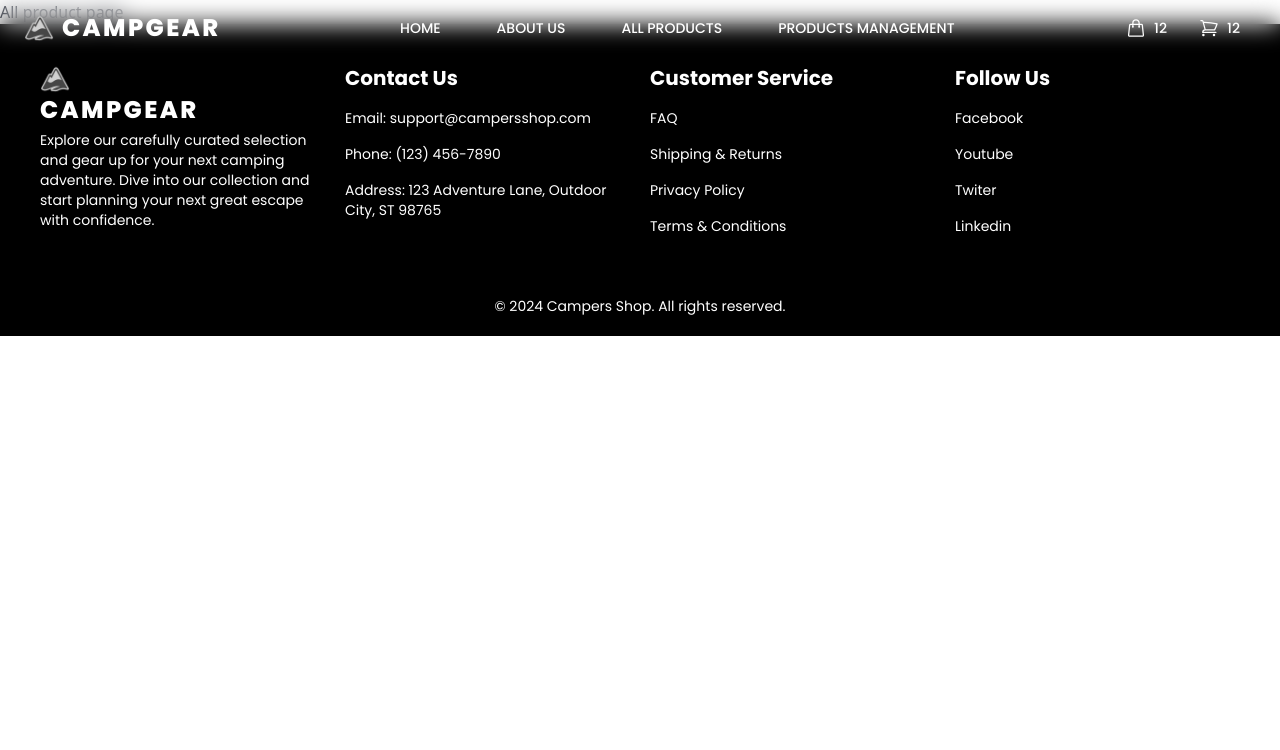
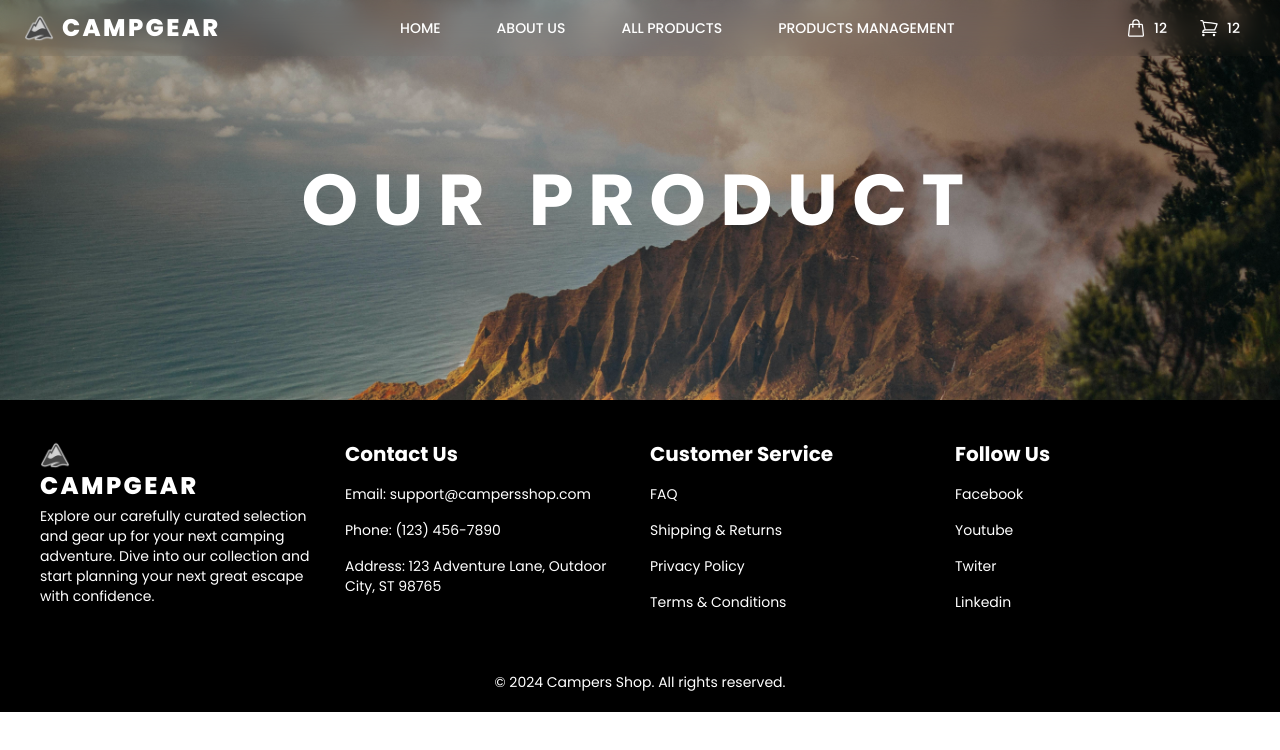
Before and after one commit to ashraf56/Camper-Shop-Frontend, a React (Vite) app: page /products in a window 1280 px wide. Shown: the top 750 px of the page. Built offline with nearby package versions, Linux system fonts and the light colour scheme.

Commit message:
all product page created

```diff
--- a/src/components/AboutpageCompo/Abouthero.tsx
+++ b/src/components/AboutpageCompo/Abouthero.tsx
@@ -3,18 +3,11 @@ import imgs from '@/assets/abouthero.jpg'
 const Abouthero = () => {
     return (
         <div className='w-full h-[50vh] flex flex-col relative items-center justify-center ' style={{ backgroundImage: `linear-gradient(rgba(0, 0, 0, 0.4),rgba(0, 0, 0, 0.1)),url(${imgs})`, backgroundSize: 'cover', backgroundPosition: 'center', objectFit: 'contain' }}>
-        <div className=' text-white'>
-            {/* <p className='text-center text-lg font-light font-CustomFont tracking-[0.2em]'> Explore </p> */}
+            <div className=' text-white'>
 
-            <h1 className='font-bold font-CustomFont uppercase text-3xl md:text-7xl text-center tracking-[0.2em]'>About US</h1>
-
+                <h1 className='font-bold font-CustomFont uppercase text-3xl md:text-7xl text-center tracking-[0.2em]'>About US</h1>
+            </div>
         </div>
-
-
-
-
-
-    </div>
     );
 };
 
--- a/src/components/HomepageCompo/Herocard.tsx
+++ b/src/components/HomepageCompo/Herocard.tsx
@@ -16,7 +16,7 @@ const Herocard = () => {
         <div className="grid  gap-3 px-10 md:px-20  md:grid-cols-3 ">
            {
             siteContent.map(st=>(
-                <Card className='bg-transparent backdrop-blur-md  w-full md:max-w-lg lg:max-w-2xl xl:max-w-full h-auto text-white font-CustomFont hover:backdrop-blur-none transition duration-500 ease-in-out transfor'>
+                <Card className='bg-transparent backdrop-blur-2xl  w-full md:max-w-lg lg:max-w-2xl xl:max-w-full h-auto text-white font-CustomFont hover:backdrop-blur-none transition duration-500 ease-in-out transfor'>
                 <CardHeader>
                     <CardTitle>
                        {st.title}
--- /dev/null
+++ b/src/components/ProductsCompo/Productbanner.tsx
@@ -0,0 +1,16 @@
+import imgs from '@/assets/abouthero.jpg'
+
+const Productbanner = () => {
+    return (
+        <div>
+              <div className='w-full h-[50vh] flex flex-col relative items-center justify-center ' style={{ backgroundImage: `linear-gradient(rgba(0, 0, 0, 0.4),rgba(0, 0, 0, 0.1)),url(${imgs})`, backgroundSize: 'cover', backgroundPosition: 'top', objectFit: 'contain' }}>
+            <div className=' text-white'>
+
+                <h1 className='font-bold font-CustomFont uppercase text-3xl md:text-7xl text-center tracking-[0.2em]'>Our Product</h1>
+            </div>
+        </div>
+        </div>
+    );
+};
+
+export default Productbanner;
--- a/src/page/ProductsPage.tsx
+++ b/src/page/ProductsPage.tsx
@@ -1,8 +1,9 @@
+import Productbanner from "@/components/ProductsCompo/Productbanner";
 
 const ProductsPage = () => {
     return (
         <div>
-            All product page
+            <Productbanner/>
         </div>
     );
 };
```
Also changed, not shown: src/components/ProductsCompo/Allproduct.tsx (added).
